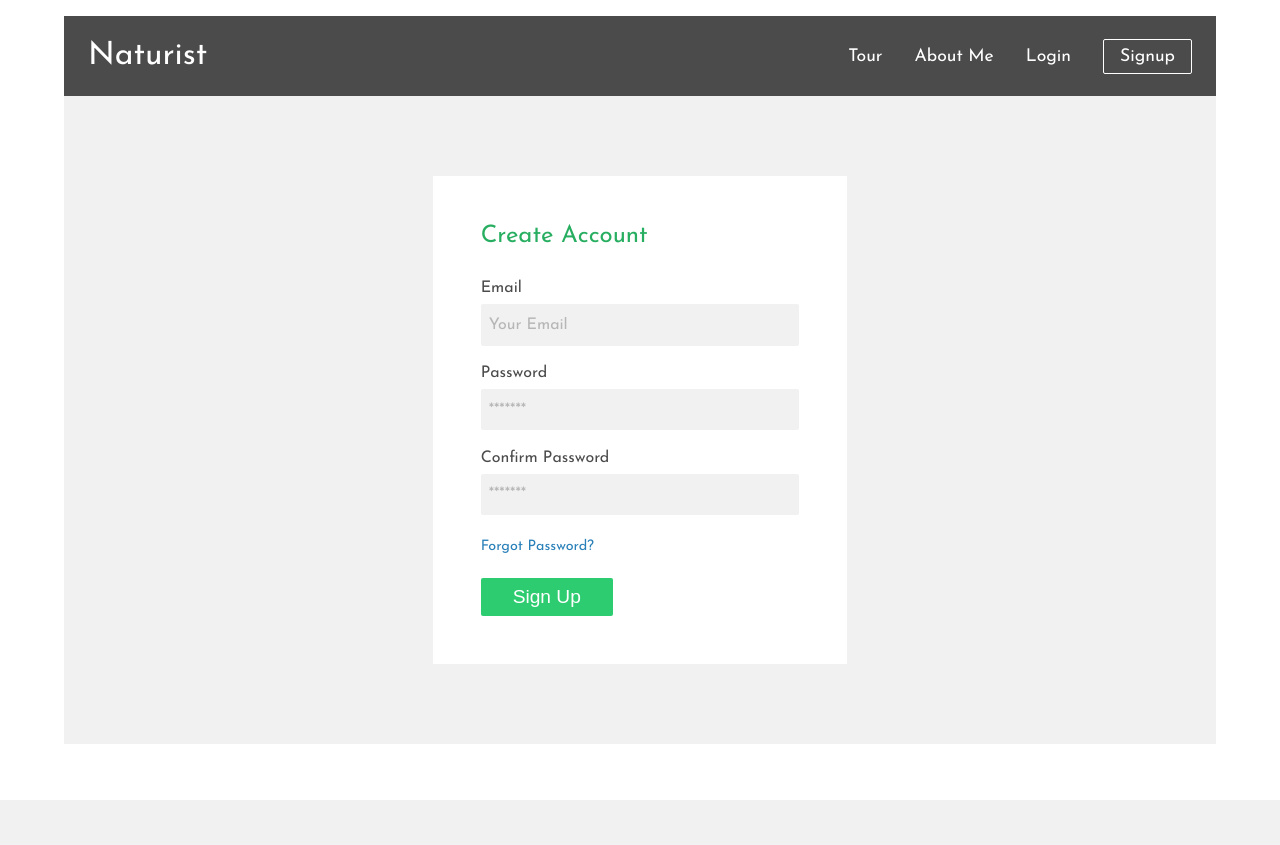
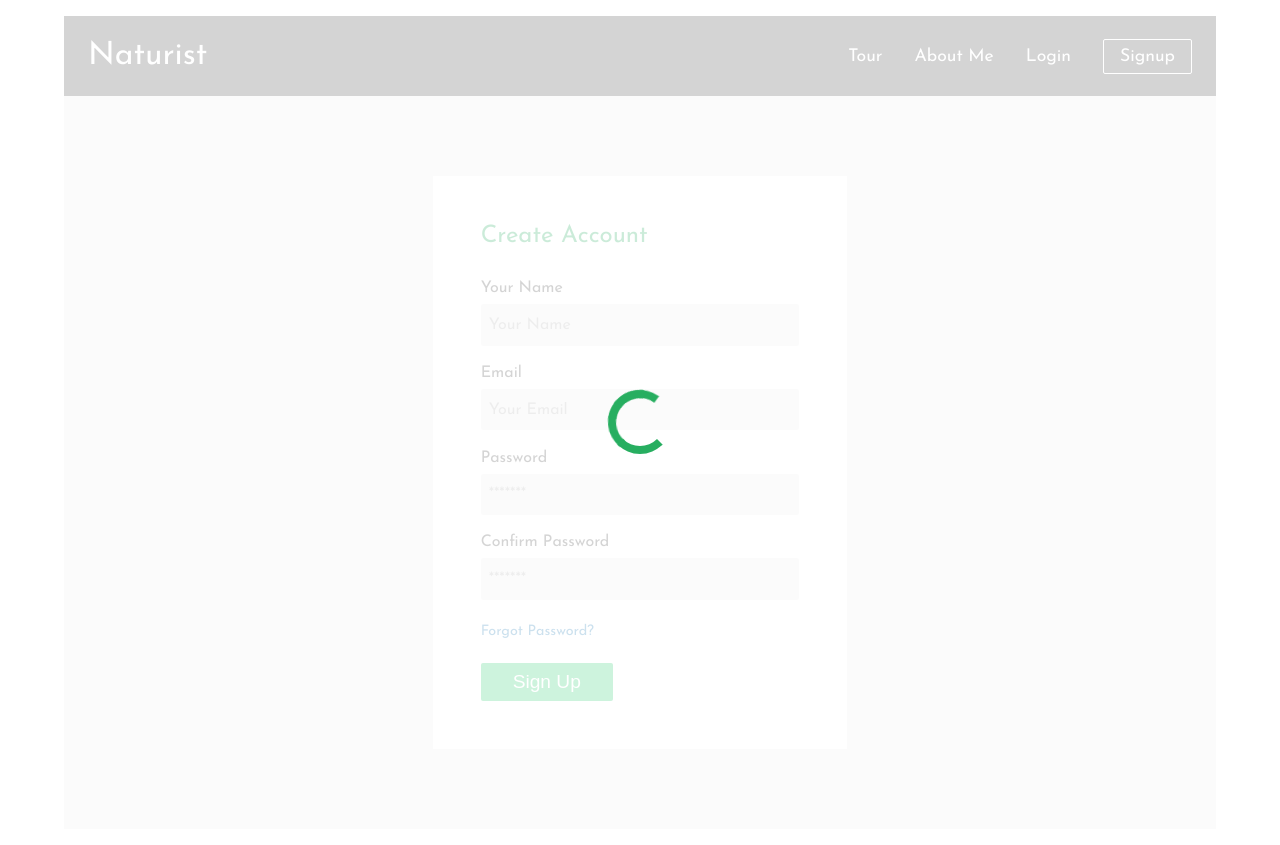
Before and after one commit to firoztyagiii/naturist-front, a PHP site: page /signup.html in a window 1280 px wide. Before the commit the page ends 800 px from the top, so only its background shows below. Run offline with PHP 8.4, Linux system fonts and the light colour scheme.

Commit message:
Signup added

```diff
--- a/login.html
+++ b/login.html
@@ -12,6 +12,8 @@
   </head>
   <body>
     <div class="container">
+      <div class="popup">OTP has been sent to your email address</div>
+
       <div class="bg hidden">
         <div class="lds-ring">
           <div></div>
--- a/signup.html
+++ b/signup.html
@@ -4,17 +4,27 @@
     <meta charset="UTF-8" />
     <meta http-equiv="X-UA-Compatible" content="IE=edge" />
     <meta name="viewport" content="width=device-width, initial-scale=1.0" />
-    <title>Naturist | Login</title>
+    <title>Naturist | Signup</title>
+    <link rel="icon" href="./src/img/favicon.ico" type="image/x-icon" />
     <link rel="stylesheet" href="./src/style/signup.css" />
-    <link rel="icon" href="./src/img/favicon.ico" type="image/x-icon" />
-    <script src="./script/script.js" defer></script>
+    <link rel="stylesheet" href="./src/style/main.css" />
+    <script src="./src/script/app.js" defer></script>
   </head>
   <body>
     <div class="container">
+      <div class="popup">OTP has been sent to your email address</div>
+      <div class="bg hidden">
+        <div class="lds-ring">
+          <div></div>
+          <div></div>
+          <div></div>
+          <div></div>
+        </div>
+      </div>
       <header class="header">
         <nav class="nav">
           <a href="./index.html" class="logo">Naturist</a>
-          <ul class="list">
+          <ul class="user-not-loggedin list">
             <li class="list-item">
               <a href="" class="list-item-link">Tour</a>
             </li>
@@ -30,6 +40,30 @@
               >
             </li>
           </ul>
+          <ul class="list user-loggedin hidden">
+            <li class="list-item">
+              <a href="" class="list-item-link">Tour</a>
+            </li>
+            <li class="list-item">
+              <a href="" class="list-item-link">About Me</a>
+            </li>
+
+            <li class="list-item user-info">
+              <a href="./signup.html" class="list-item-link user-name"
+                >Welcome</a
+              >
+              <div class="user-info-options">
+                <ul>
+                  <li>
+                    <a href="">Dashboard</a>
+                  </li>
+                  <li>
+                    <a href="">Logout</a>
+                  </li>
+                </ul>
+              </div>
+            </li>
+          </ul>
         </nav>
       </header>
       <section class="login">
@@ -37,6 +71,15 @@
           <form class="form">
             <div class="form-container">
               <p class="form-title">Create Account</p>
+              <div class="name-input">
+                <label for="name" class="name">Your Name</label>
+                <input
+                  type="text"
+                  id="name"
+                  placeholder="Your Name"
+                  name="name"
+                />
+              </div>
               <div class="email-input">
                 <label for="email" class="email">Email</label>
                 <input
@@ -55,15 +98,15 @@
                   name="password"
                 />
               </div>
-              <div class="password-input">
-                <label for="confirm-password" class="password"
+              <div class="confirm-password-input">
+                <label for="confirm-password" class="confirm-password"
                   >Confirm Password</label
                 >
                 <input
                   type="password"
-                  id="password"
+                  id="confirm-password"
                   placeholder="*******"
-                  name="confirm-password"
+                  name="confirmPassword"
                 />
               </div>
               <div class="form-links">
@@ -71,7 +114,10 @@
                   >Forgot Password?</a
                 >
               </div>
-              <button class="signup-btn" type="button">Sign Up</button>
+              <button class="signup-btn" type="button">
+                <span class="signup-btn-text">Sign Up</span>
+                <div class="loader hidden"></div>
+              </button>
             </div>
           </form>
         </div>
--- a/src/style/main.css
+++ b/src/style/main.css
@@ -203,3 +203,20 @@
 .hidden {
   display: none;
 }
+
+/*//////////////// POPUP /////////////*/
+
+.popup {
+  background-color: #2ecc71;
+  position: absolute;
+  top: 17%;
+  left: 50%;
+  color: #fff;
+  border-radius: 2px;
+  padding: 1rem;
+  transform: translate(-50%, -50%);
+  z-index: 100;
+  opacity: 0;
+  display: none;
+  transition: all 0.3s;
+}
--- a/src/style/signup.css
+++ b/src/style/signup.css
@@ -118,7 +118,9 @@
 }
 
 .email-input,
-.password-input {
+.password-input,
+.confirm-password-input,
+.name-input {
   display: flex;
   flex-direction: column;
   margin-bottom: 1.2rem;
@@ -130,13 +132,15 @@
 
 .email,
 .password,
-.confirmPassword {
+.confirm-password,
+.name {
   margin-bottom: 0.5rem;
 }
 
 #email,
 #password,
-#confirmPassword {
+#confirm-password,
+#name {
   font-family: inherit;
   color: var(--text-color);
   font-size: 1rem;
@@ -149,7 +153,8 @@
 
 #email::placeholder,
 #password::placeholder,
-#confirmPassword::placeholder {
+#confirm-password::placeholder,
+#name::placeholder {
   color: #6b6b6b70;
 }
 
@@ -182,3 +187,21 @@
   text-decoration: none;
   color: #2980b9;
 }
+
+.loader {
+  border: 4px solid #f3f3f3; /* Light grey */
+  border-top: 4px solid #2ecc71; /* Blue */
+  border-radius: 50%;
+  width: 25px;
+  height: 25px;
+  animation: spin 2s linear infinite;
+}
+
+@keyframes spin {
+  0% {
+    transform: rotate(0deg);
+  }
+  100% {
+    transform: rotate(360deg);
+  }
+}
```
Also changed, not shown: activate-account.html (added, +12 -0 lines), src/script/controller/controller.js (+39 -2 lines), src/script/view/popup.js (added, +16 -0 lines), src/script/view/signupView.js (added, +37 -0 lines), src/script/app.js.
